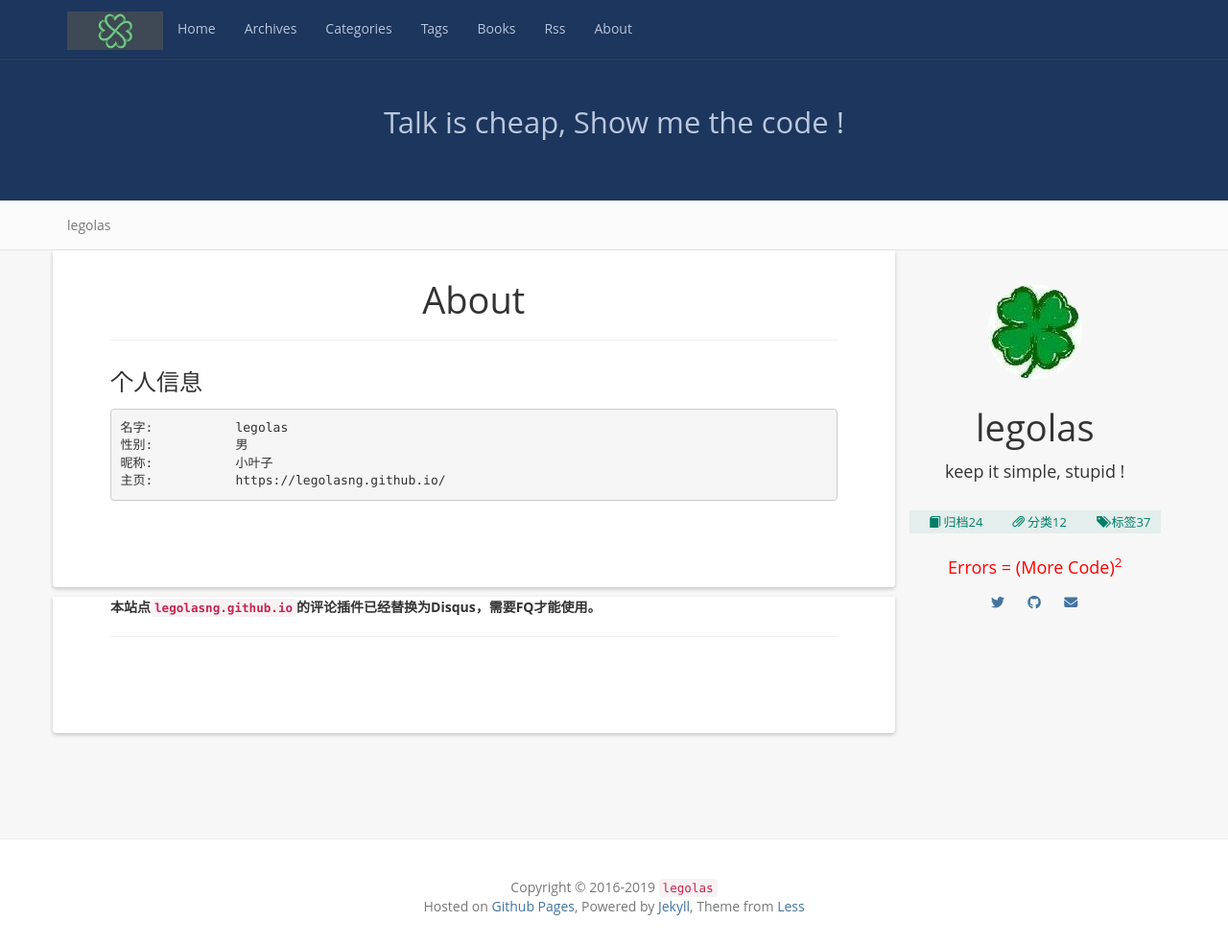
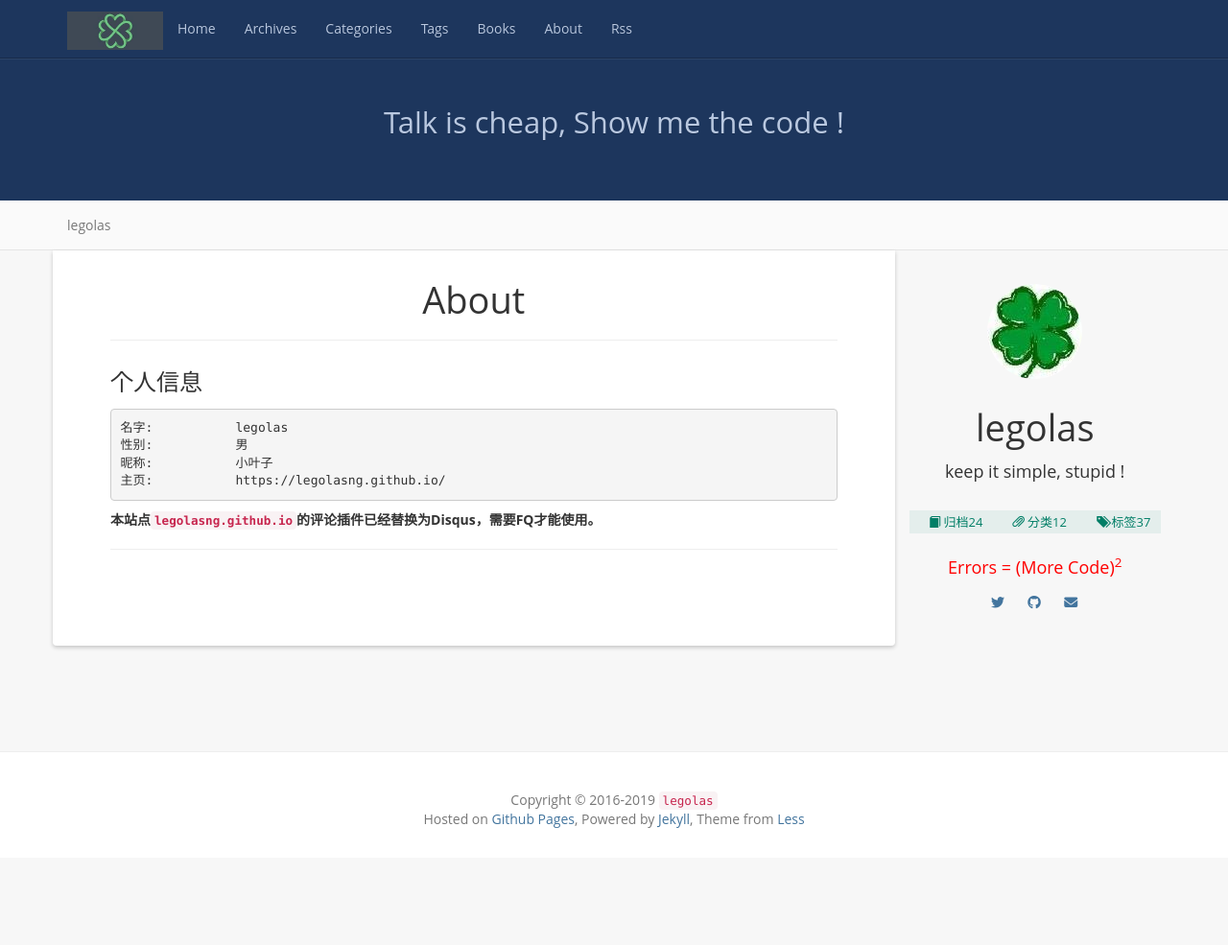
Before and after one commit to legolasNg/legolasNg.github.io, a Jekyll site: the page built from about/index.md, in a window 1280 px wide and 985 px high. Shown: the whole window at 96% size. Built offline with Jekyll 4.4.1, drawn with Linux system fonts in a browser that asks for light colours; nearby versions of some CDN libraries; library files that are not in the unit come from our copies; comment, search, counter and statistics services are not loaded.

Commit message:
[update] 更新评论区样式

```diff
--- a/_includes/header.html
+++ b/_includes/header.html
@@ -28,10 +28,10 @@
                     <a href="{{ '/about/books' | prepend: site.baseurl }}">Books</a>
                 </li>
                 <li>
-                    <a href="{{ '/feed.xml' | prepend: site.baseurl }}">Rss</a>
+                    <a href="{{ '/about' | prepend: site.baseurl }}">About</a>
                 </li>
                 <li>
-                    <a href="{{ '/about' | prepend: site.baseurl }}">About</a>
+                    <a href="{{ '/feed.xml' | prepend: site.baseurl }}">Rss</a>
                 </li>
             </ul>
         </nav>
--- a/_layouts/about.html
+++ b/_layouts/about.html
@@ -14,18 +14,16 @@
 					<article class="post-content">
 						{{ content }}
 					</article>
-        		</div>
-			</div>
+				</div>
 
-			<div class="panel docs-content">
-                <p><strong>本站点<code class="highlighter-rouge">legolasng.github.io</code>的评论插件已经替换为Disqus，需要FQ才能使用。</strong></p>
+				<p><strong>本站点<code class="highlighter-rouge">legolasng.github.io</code>的评论插件已经替换为Disqus，需要FQ才能使用。</strong></p>
                 <hr>
                 <article class="post-content">
                     <div class="wrapper">
                         {% include extention/comments %}
                     </div>
                 </article>
-            </div>
+			</div>
 		</div>
 
 		<div class="col-md-3">
```
